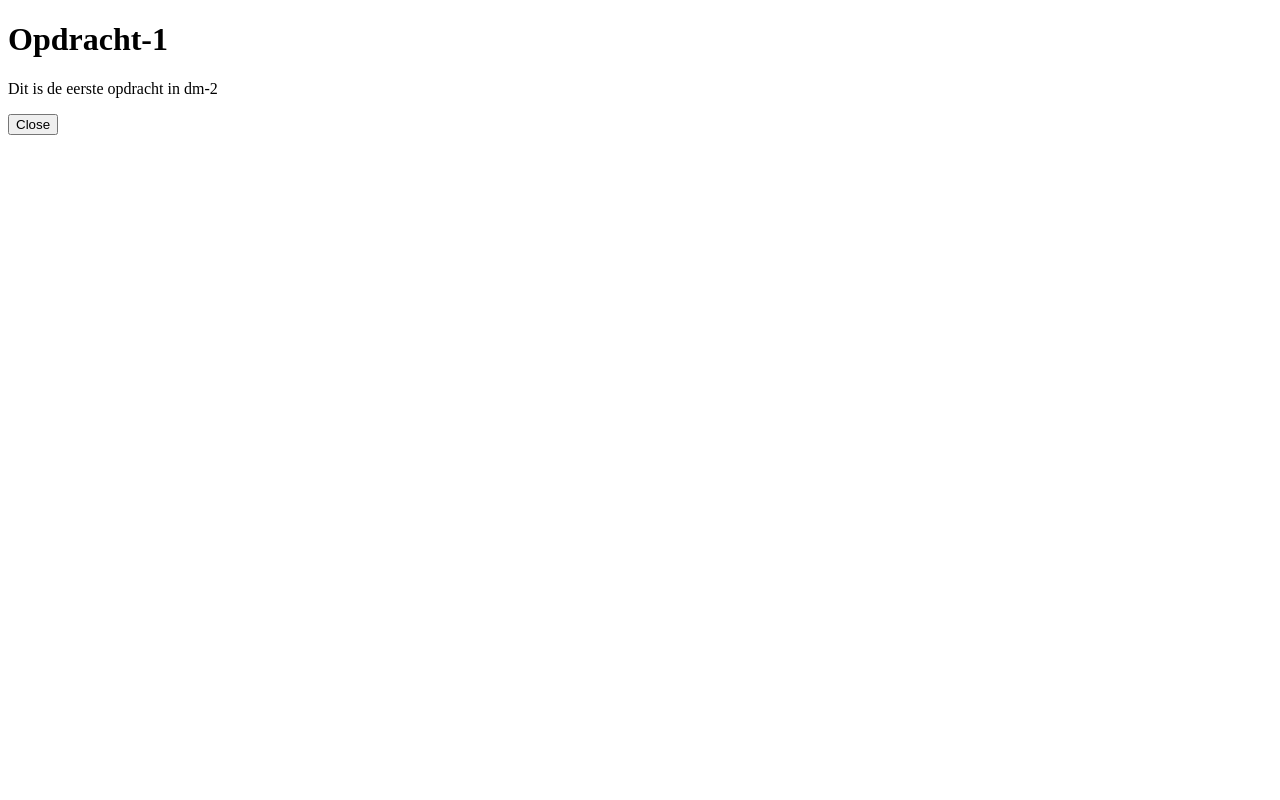
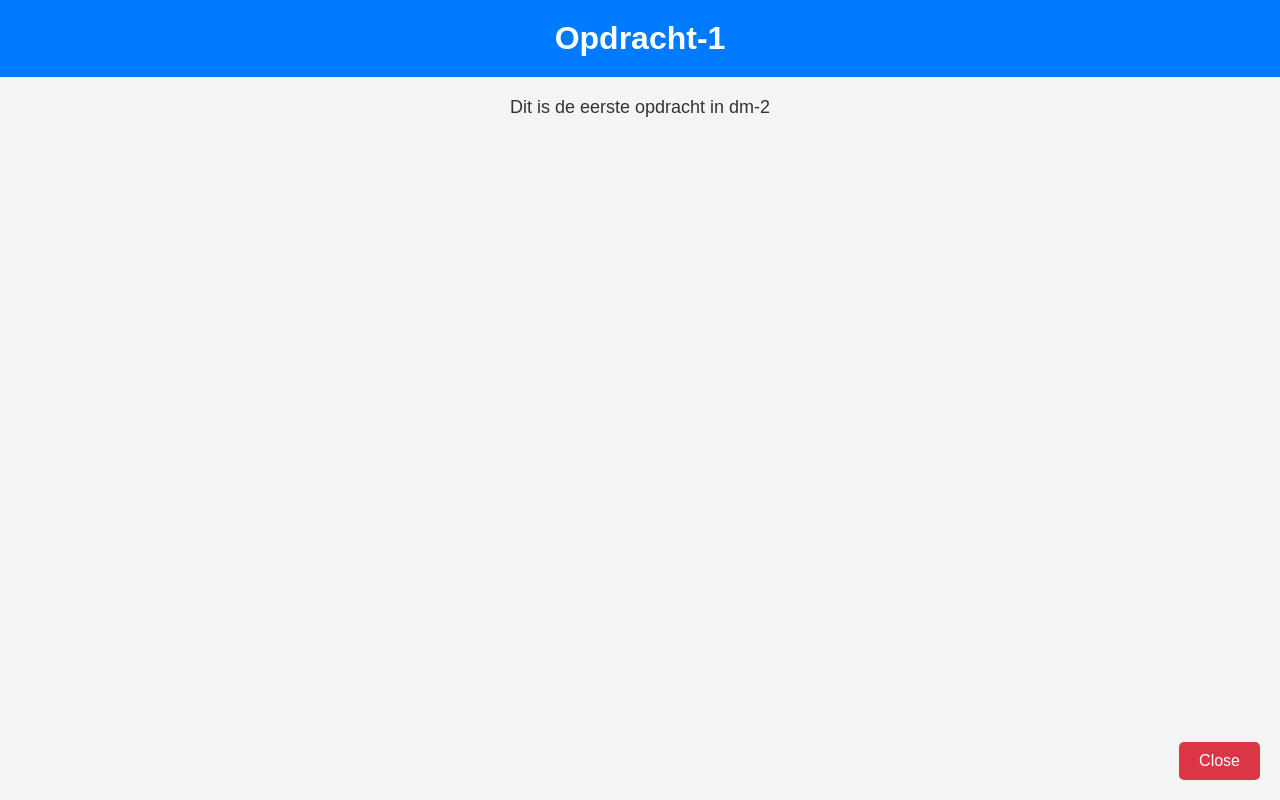
Before and after one commit to AmjadSoufi/dm2, a plain HTML site: page index.html in a window 1280 px wide. Drawn offline with Linux system fonts and the light colour scheme.

Commit message:
Update index.html and add main.css

```diff
--- a/index.html
+++ b/index.html
@@ -4,6 +4,7 @@
     <meta charset="UTF-8" />
     <meta name="viewport" content="width=device-width, initial-scale=1.0" />
     <title>Opdracht-1</title>
+    <link rel="stylesheet" href="main.css" />
   </head>
   <body>
     <h1>Opdracht-1</h1>
--- /dev/null
+++ b/main.css
@@ -0,0 +1,40 @@
+body {
+  font-family: Arial, sans-serif;
+  background-color: #f4f4f4;
+  color: #333;
+  text-align: center;
+  margin: 0;
+  padding: 0;
+}
+
+h1 {
+  background-color: #007bff;
+  color: white;
+  padding: 20px;
+  margin: 0;
+}
+
+p {
+  font-size: 18px;
+  margin: 20px;
+}
+
+aside {
+  position: fixed;
+  bottom: 20px;
+  right: 20px;
+}
+
+button {
+  background-color: #dc3545;
+  color: white;
+  border: none;
+  padding: 10px 20px;
+  font-size: 16px;
+  cursor: pointer;
+  border-radius: 5px;
+}
+
+button:hover {
+  background-color: #c82333;
+}
```
